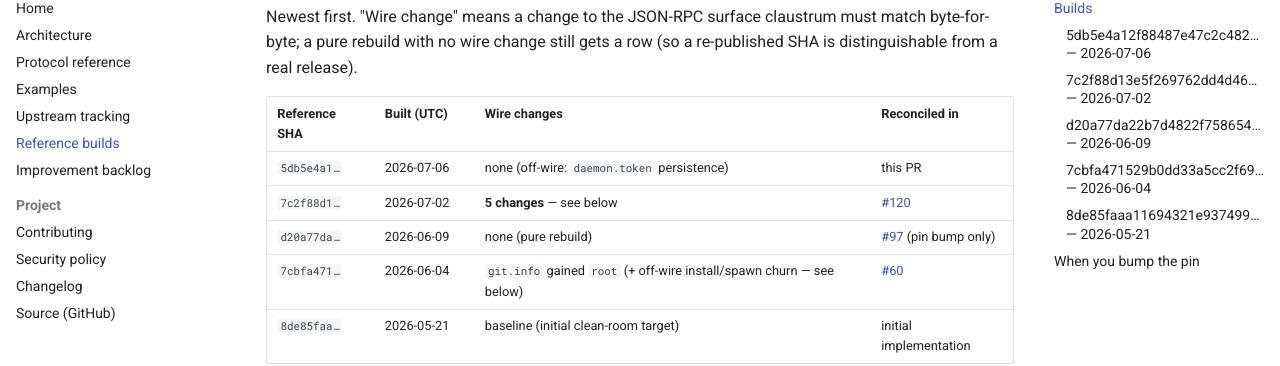
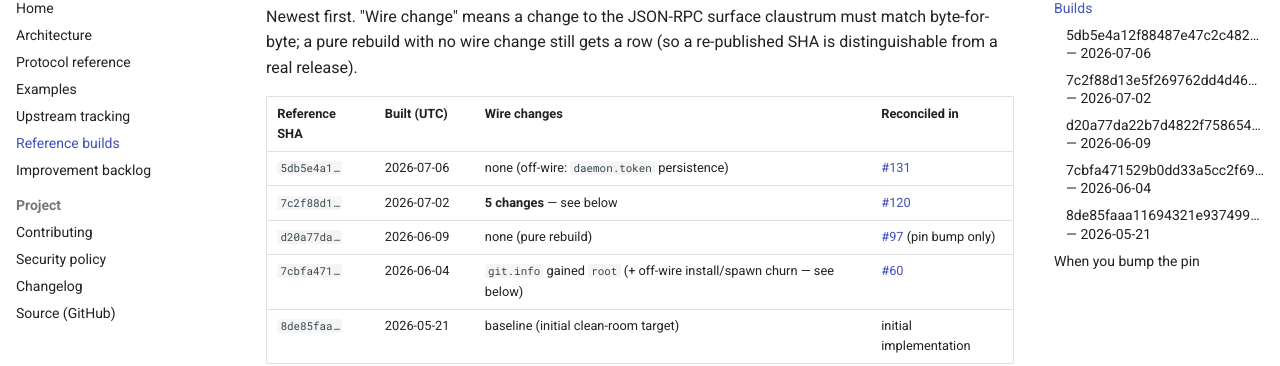
Before and after one commit to schubydoo/claustrum, an MkDocs documentation site: the page built from docs/REFERENCE-BUILDS.md, in a window 1280 px wide and 900 px high, scrolled down 311 px. Shown: the part 100-466 px from the top of the window. Built offline with MkDocs 1.6.1 and Material for MkDocs 9.7.7, drawn with Linux system fonts in a browser that asks for light colours; comment, search, counter and statistics services are not loaded.

Commit message:
Update reference SHA with PR link

```diff
--- a/docs/REFERENCE-BUILDS.md
+++ b/docs/REFERENCE-BUILDS.md
@@ -17,7 +17,7 @@ re-published SHA is distinguishable from a real release).
 
 | Reference SHA | Built (UTC) | Wire changes | Reconciled in |
 |---|---|---|---|
-| `5db5e4a1…` | 2026-07-06 | none (off-wire: `daemon.token` persistence) | this PR |
+| `5db5e4a1…` | 2026-07-06 | none (off-wire: `daemon.token` persistence) | [#131](https://github.com/schubydoo/claustrum/pull/131) |
 | `7c2f88d1…` | 2026-07-02 | **5 changes** — see below | [#120](https://github.com/schubydoo/claustrum/pull/120) |
 | `d20a77da…` | 2026-06-09 | none (pure rebuild) | [#97](https://github.com/schubydoo/claustrum/pull/97) (pin bump only) |
 | `7cbfa471…` | 2026-06-04 | `git.info` gained `root` (+ off-wire install/spawn churn — see below) | [#60](https://github.com/schubydoo/claustrum/pull/60) |
```
